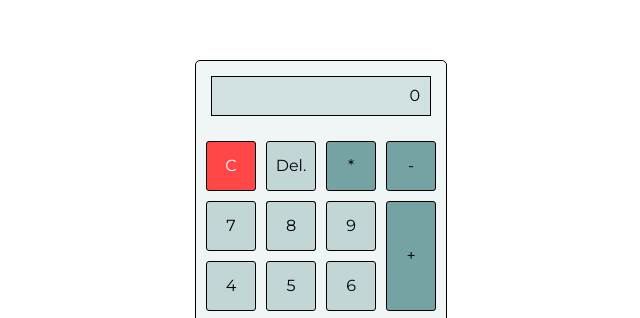
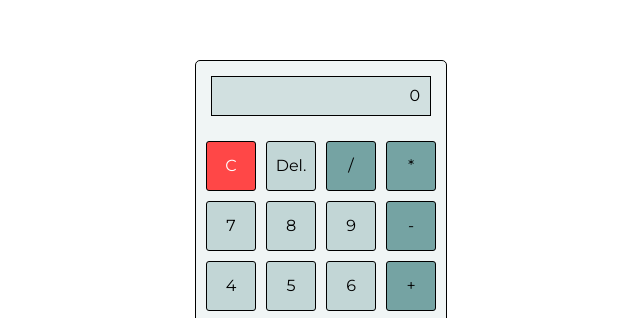
Before and after one commit to AdrianOsak/simple-calculator-js, a plain HTML site: page index.html in a window 1280 px wide. Shown: the part 129-447 px from the top of the page, 319-959 px from the left. Drawn offline with nearby package versions, Linux system fonts and the light colour scheme.

Commit message:
grid changes to fit in delete btn

```diff
--- a/css/style.css
+++ b/css/style.css
@@ -77,17 +77,17 @@ body {
 
 #plus {
   grid-column-start: 4;
-  grid-row-start: 2;
+  grid-row-start: 3;
   grid-row-end: 4;
 }
 
 #minus {
   grid-column-start: 4;
-  grid-row-start: 1;
+  grid-row-start: 2;
 }
 
 #time {
-  grid-column-start: 3;
+  grid-column-start: 4;
   grid-row-start: 1;
 }
 
```
